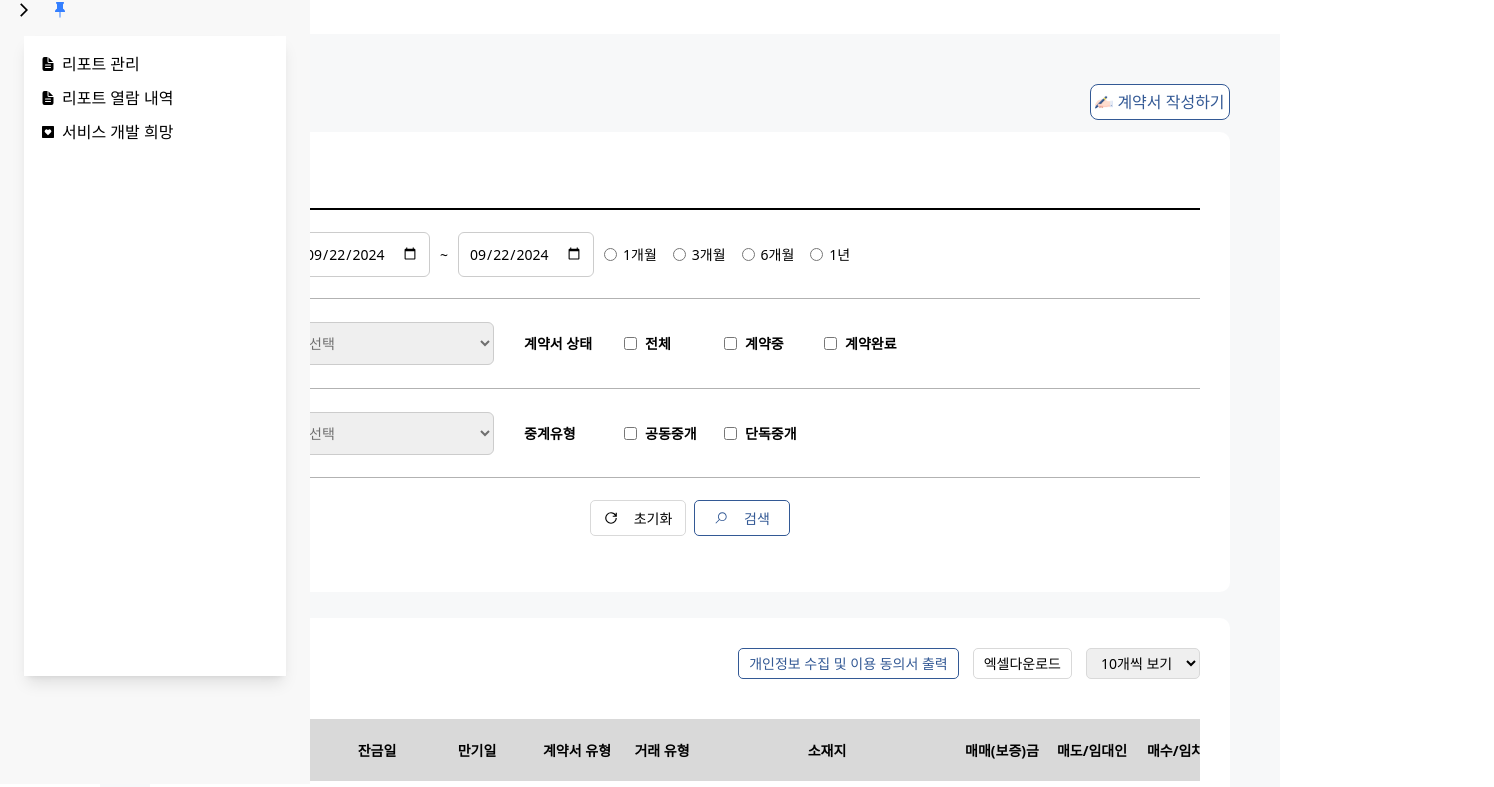
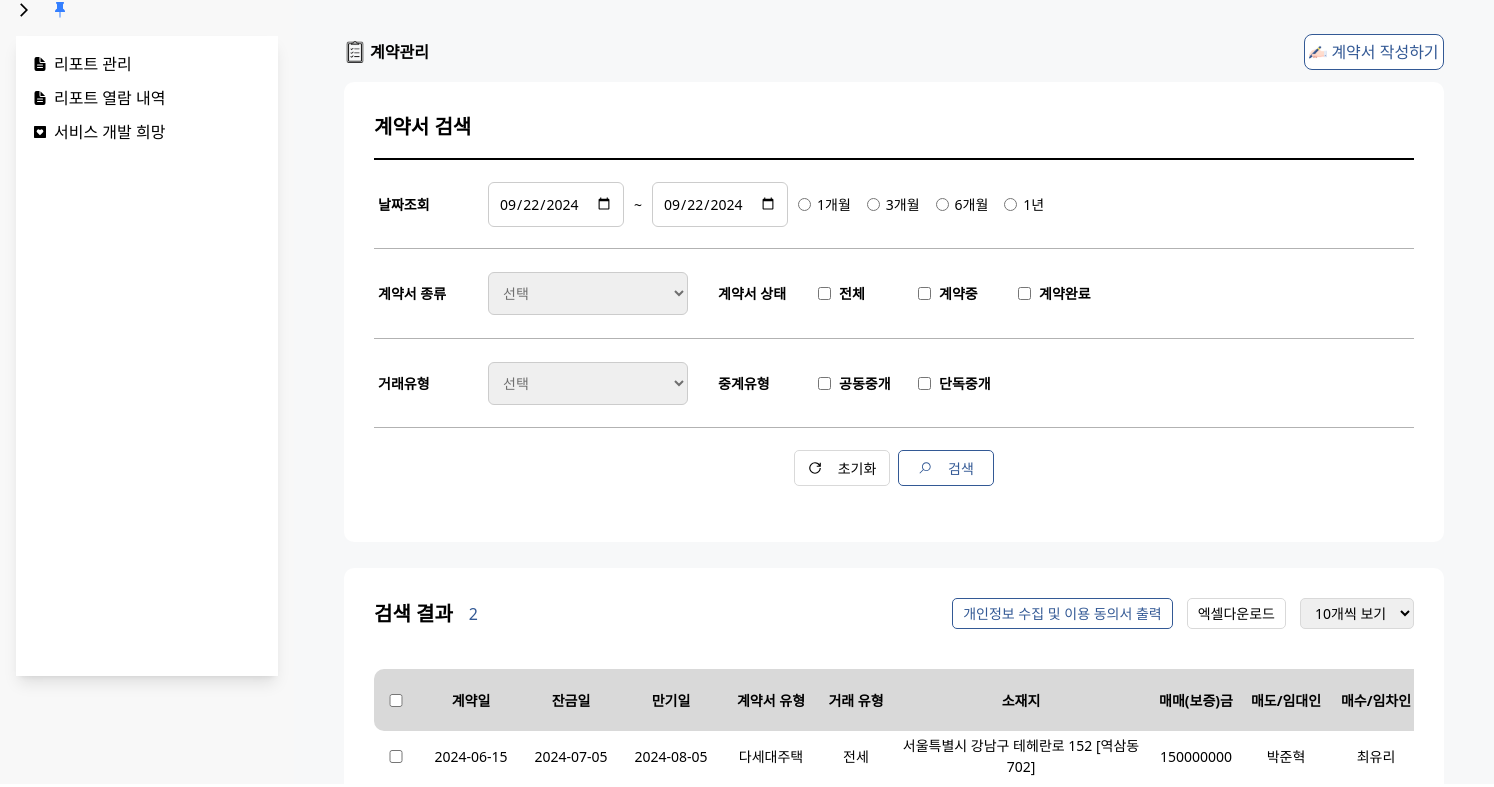
Before and after one commit to JobNest-useTeamWork/jobnest-frontend, a React (Vite) app: page /contract in a window 1280 px wide. Shown: the part 116-903 px from the top of the page, 1494 px wide, since content can reach past the window. Built offline with nearby package versions, Linux system fonts and the light colour scheme.

Commit message:
[fix] 레이아웃 수정

```diff
--- a/src/components/contract/ContractSearchForm.tsx
+++ b/src/components/contract/ContractSearchForm.tsx
@@ -45,7 +45,7 @@ const ContractSearchForm = () => {
   const id = useId();
 
   return (
-    <section className="p-[30px] w-full h-[460px] bg-white rounded-[10px]">
+    <section className="p-[30px] h-[460px] bg-white rounded-[10px] max-w-full">
       <h2 className="text-[20px] font-semibold mb-[16px]">계약서 검색</h2>
       <form className={twMerge("text-[14px]")}>
         {/* 첫번째 행 */}
--- a/src/components/contract/ResultItem.tsx
+++ b/src/components/contract/ResultItem.tsx
@@ -15,7 +15,7 @@ const ResultItem = ({
 }: contractType) => {
   return (
     <>
-      <div className="contract-search-grid px-[2px] py-[4px] min-w-max">
+      <div className="contract-search-grid px-[2px] py-[4px]">
         <input type="checkbox" />
         <div>{contract_date}</div>
         <div>{balance_date}</div>
--- a/src/components/outside/SideBar.tsx
+++ b/src/components/outside/SideBar.tsx
@@ -12,7 +12,7 @@ const SideBar = () => {
     <>
       <nav
         className={twMerge(
-          "bg-[#f8f8f8] h-[100vh] fixed left-0 p-4 flex flex-col gap-[16px] items-center z-[1000]",
+          "bg-[#f8f8f8] h-[100vh] sticky top-0 left-0 p-4 flex flex-col gap-[16px] items-center z-[1000]",
           isFixed
             ? "w-[310px] block flex flex-col gap-[16px] "
             : "w-[50px] hover:w-[310px] group transition-all duration-300 ease-in-out "
@@ -69,9 +69,9 @@ const SideBar = () => {
           </div>
         </div>
       </nav>
-      <div
+      {/* <div
         className={twMerge(isFixed ? "w-[310px] mr-[50px]" : "w-[50px]")}
-      ></div>
+      ></div> */}
     </>
   );
 };
--- a/src/layouts/Layout.tsx
+++ b/src/layouts/Layout.tsx
@@ -8,7 +8,7 @@ const Layout = () => {
       <Header />
       <section className="flex">
         <SideBar />
-        <section className="p-[50px] w-full h-full">
+        <section className="w-screen h-lvh">
           <Outlet />
         </section>
       </section>
--- a/src/pages/Contract.tsx
+++ b/src/pages/Contract.tsx
@@ -17,9 +17,9 @@ const Contract = () => {
     }
   };
   return (
-    <div className="bg-[#F7F8F9] w-full flex flex-col p-[50px]">
+    <div className="bg-[#F7F8F9] max-w-[1200px] flex flex-col p-[50px] h-lvh">
       {/* Title */}
-      <div className="flex justify-between w-full mx-auto mb-[12px]">
+      <div className="flex justify-between mb-[12px]">
         <div className="flex items-center gap-[4px] font-semibold">
           <img src={contractIcon} alt="계약관리 아이콘" />
           <h1>계약관리</h1>
@@ -38,7 +38,7 @@ const Contract = () => {
           </div>
         )}
       </div>
-      <section className="flex flex-col gap-[26px] min-x-[1124px] ">
+      <section className="flex flex-col gap-[26px]">
         <ContractSearchForm />
         <ContractSearchResult />
       </section>
--- a/src/pages/Home.tsx
+++ b/src/pages/Home.tsx
@@ -4,8 +4,10 @@ import Todo from "../components/home/todo/Todo";
 
 const Home = () => {
   return (
-    <div className="flex flex-col w-full h-full relative px-[65px] pt-[50px]">
-      <h1 className="text-5xl font-bold">즐겨찾기</h1>
+    <div className="flex flex-col w-full h-full relative p-[50px]">
+      <h1 className="font-suit text-[40px] text-[#151515] font-extrabold">
+        즐겨찾기
+      </h1>
       <BookmarkedList />
       <Todo />
       <div className="flex justify-end">
--- a/src/pages/Register.tsx
+++ b/src/pages/Register.tsx
@@ -5,6 +5,7 @@ import { useRegisterStore } from "../store/registerStore";
 import RegisterWrapper from "../components/register/RegisterWrapper";
 import PaginationNav from "../components/register/PaginationNav";
 import LoadingSpinner from "../components/register/LoadingSpinner";
+import { twMerge } from "tailwind-merge";
 
 const RegisterTitleData = {
   title: "등기/대장 열람",
@@ -39,16 +40,21 @@ const Register = () => {
   };
 
   return (
-    <div className={openDetail ? "flex justify-between gap-10" : ""}>
+    <div
+      className={twMerge(
+        "p-[50px]",
+        openDetail ? "flex justify-between gap-10" : ""
+      )}
+    >
       <RegisterWrapper isOpenDetail={openDetail} titleData={RegisterTitleData}>
         {isLoading ? (
           <LoadingSpinner />
         ) : (
           searchedRegister.result.length !== 1 && (
-            <div className='ml-10 max-w-[1264px]'>
-              <div className='flex items-center relative gap-[6px] mb-[60px]'>
+            <div className="ml-10 max-w-[1264px]">
+              <div className="flex items-center relative gap-[6px] mb-[60px]">
                 <Checkbox
-                  type='checkbox'
+                  type="checkbox"
                   onChange={handleCheckboxAll}
                   checked={isCheckedAll}
                 >
```
